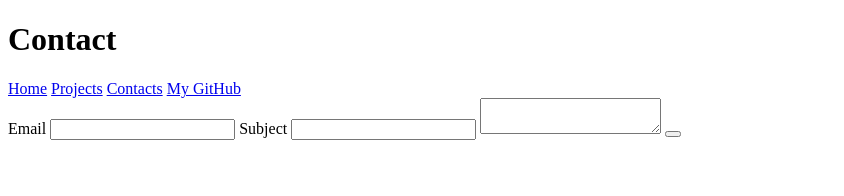
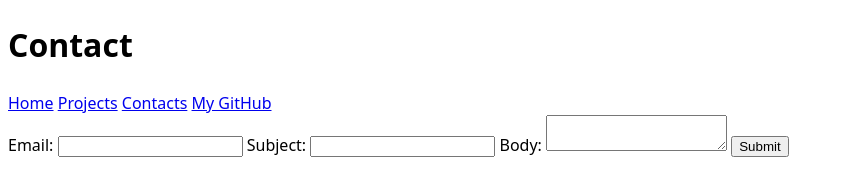
Before and after one commit to viela-la/portfolio, a plain HTML site: page contact/index.html in a window 1280 px wide. Shown: the whole page, without its empty margins (0-844 px from the left). Drawn offline with Linux system fonts and the light colour scheme; files that its build step writes are made by us from their sources.

Commit message:
style edits

```diff
--- a/contact/index.html
+++ b/contact/index.html
@@ -4,6 +4,7 @@
     <meta charset="UTF-8">
     <meta name="viewport" content="width=device-width, initial-scale=1.0">
     <title>Contact</title>
+    <link rel="stylesheet" type="text/css" href="style.css">
 </head>
 <body>
     <h1>Contact</h1>
@@ -14,13 +15,14 @@
         <a href="https://github.com/viela-la" target="_blank">My GitHub</a>
     </nav>
     <form action="mailto:vlansangan@ucsd.edu" method="post" enctype="text/plain">
-        <label for="email">Email</label>
+        <label for="email">Email:</label>
         <input name="email" type="email">
-        <label for="subject">Subject</label>
+        <label for="subject">Subject:</label>
         <input name="subject">
+        <label for="body">Body:</label>
         <textarea name="body">
         </textarea>
-        <button></button>
+        <button>Submit</button>
     </form>
 </body>
 </html>
```
Also changed, not shown: projects/index.html (+1 -0 lines).
